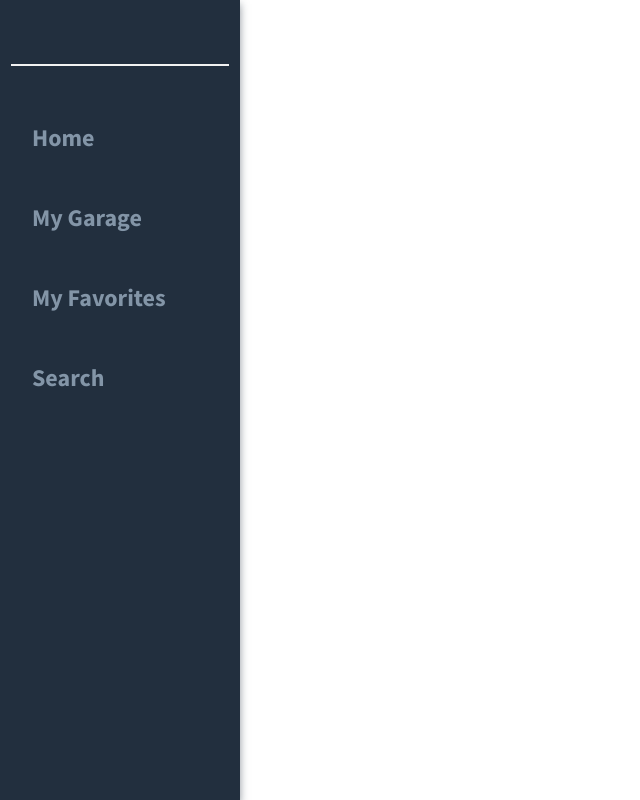
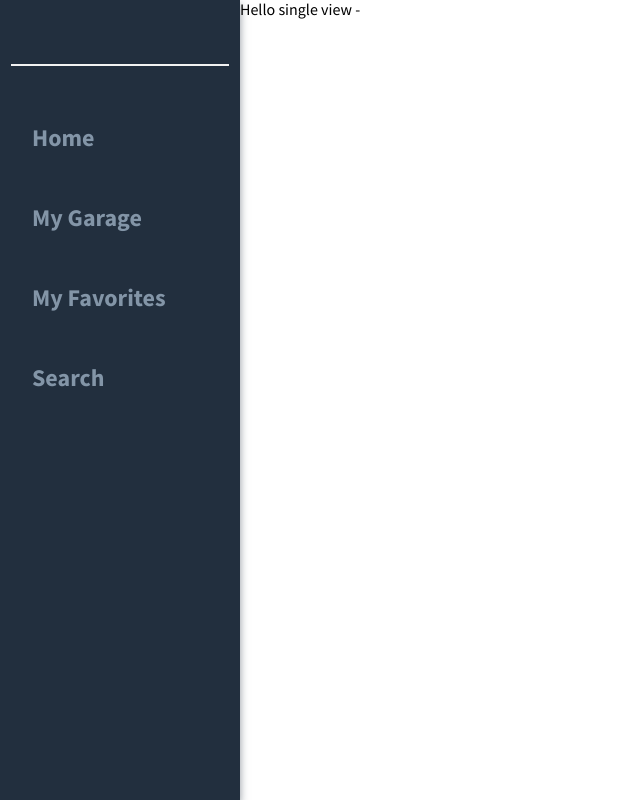
Before and after one commit to Rdarke/Project_Vehicle, a React (Create React App) app in the folder app/: page /vehicle-view/1 in a window 1280 px wide. Shown: the whole page, without its empty margins (0-640 px from the left). Built offline with nearby package versions, Linux system fonts and the light colour scheme.

Commit message:
Add single vehicle view path and route

```diff
--- a/app/src/components/app/index.jsx
+++ b/app/src/components/app/index.jsx
@@ -1,14 +1,10 @@
 import React, { useState, useEffect } from "react";
-import {
-  BrowserRouter as Router,
-  Route,
-  Routes,
-  Switch,
-} from "react-router-dom";
+import { BrowserRouter as Router, Route, Routes } from "react-router-dom";
 import axios from "axios";
 import "./App.scss";
 import Sidebar from "../sidebar";
 import VehicleCard from "../vehicleCard";
+import VehicleView from '../vehicleView/VehicleView';
 import Search from "../search/Search";
 import mockVehicleData from "../../mockData/vehicleCardMock.json";
 // import Navbar from '../navbar';
@@ -39,7 +35,7 @@ function App() {
         title={vehicle.title}
         make={vehicle.make}
         description={vehicle.description}
-        link={`/vehicle-view/id:${vehicle.id}`}
+        link={`/vehicle-view/${vehicle.id}`}
       ></VehicleCard>
     );
   });
@@ -49,6 +45,8 @@ function App() {
       <Router>
         <Sidebar></Sidebar>
         <Routes>
+          <Route path="/vehicle-view/:id" element={<VehicleView></VehicleView>}></Route>
+
           <Route path="/my-favorites" element={<p>I like these</p>}></Route>
 
           <Route path="/my-garage" element={<p>This is the garage!</p>}></Route>
--- a/app/src/components/vehicleCard/index.jsx
+++ b/app/src/components/vehicleCard/index.jsx
@@ -17,7 +17,7 @@ function VehicleCard(props) {
         <h3 className="card__make">{make}</h3>
         <p className="card__description">{description}</p>
       </div>
-      <Link to={`/${link}`} style={{ color: 'inherit', textDecoration: 'inherit'}}>
+      <Link to={`${link}`} style={{ color: 'inherit', textDecoration: 'inherit'}}>
       <Button title={"Explore"}></Button>
       </Link>
     </div>
--- /dev/null
+++ b/app/src/components/vehicleView/VehicleView.jsx
@@ -0,0 +1,12 @@
+import React from "react";
+import { useParams } from 'react-router-dom';
+
+function VehicleView() {
+  const params = useParams(); // Provides URL param.id
+
+  return (
+    <div>Hello single view -</div>
+  )
+};
+
+export default VehicleView;
```
